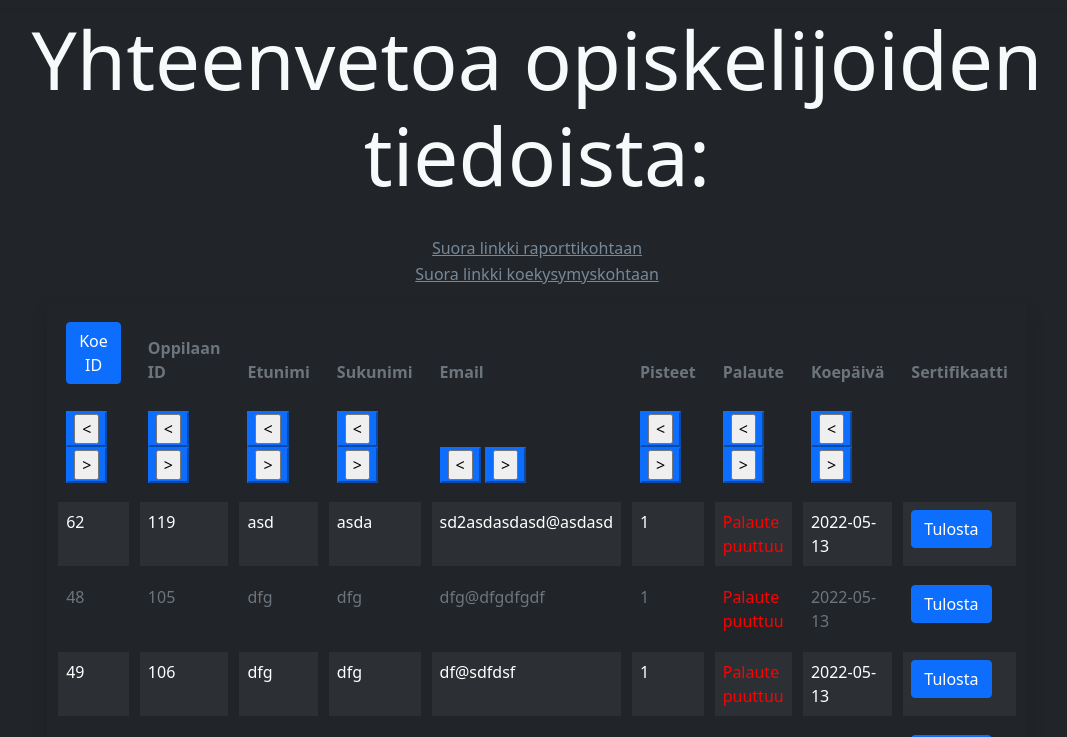
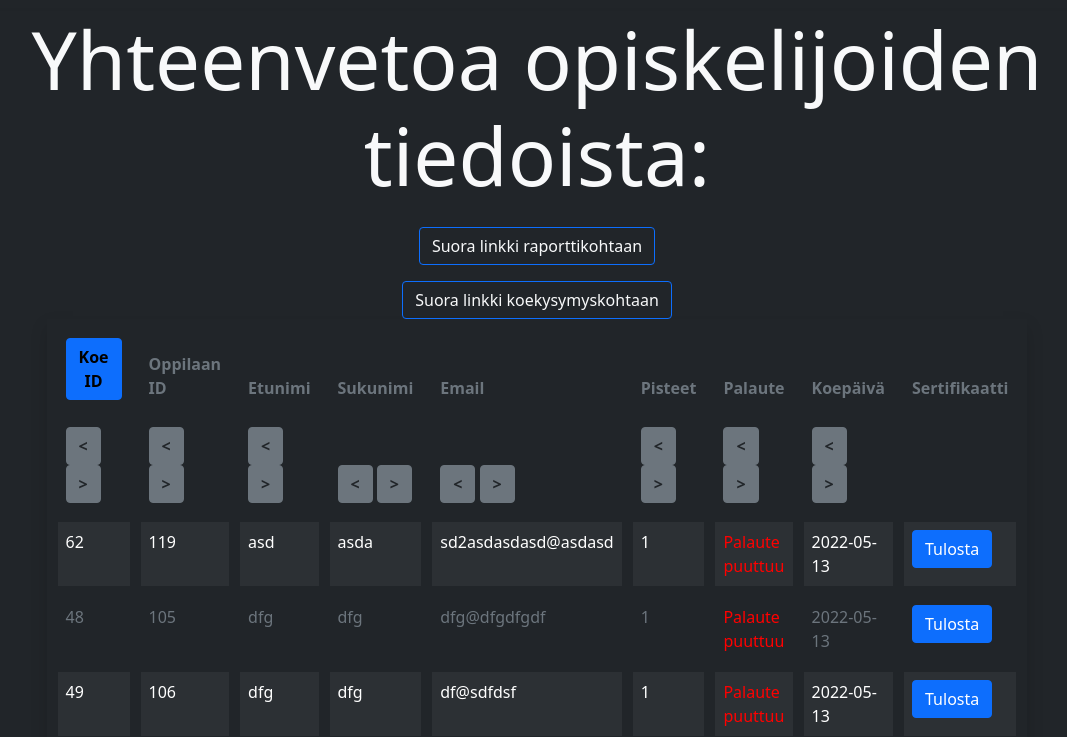
Before and after one commit to jotiaine/Fullstack_kehittaminen, a PHP site: page /index.php?page=about_teacher in a window 1280 px wide. Shown: the part 88-825 px from the top of the page, without its empty margins (103-1170 px from the left). Run offline with PHP 8.4, Linux system fonts and the light colour scheme; data comes from the database, SQL or seed files in the repository; some libraries are stand-ins or nearby versions.

Commit message:
Fixing errors and styling...

```diff
--- a/includes/about_teacher.php
+++ b/includes/about_teacher.php
@@ -135,15 +135,15 @@ $failedExamFeedback = 0;
 
 ?>
 <div class='container-fluid d-flex flex-column align-items-center justify-content-center text-center bg-dark h-100 text-white'>
-  <h5 id="main-title" class="display-1 text-light text-center">Yhteenvetoa opiskelijoiden tiedoista:</h5><br>
-  <a href = "#report"><button class="button-link">Suora linkki raporttikohtaan</button></a>
-  <p><a href = "#exams"><button class="button-link">Suora linkki koekysymyskohtaan</button></a></p>
+  <h5 id="main-title" class="display-1 text-light text-center">Yhteenvetoa opiskelijoiden tiedoista:</h5>
+  <a href = "#report" class="btn btn-outline-primary  text-light mb-3 mt-3">Suora linkki raporttikohtaan</a>
+  <a href = "#exams" class="btn btn-outline-primary text-light">Suora linkki koekysymyskohtaan</a>
 </div>
 
 <table class="table-style table text-muted table-borderless table-dark table-striped table-hover w-75 mb-5 shadow mx-auto">
     <thead>
       <tr>
-        <th><a class="btn btn-primary" href = "#exams">Koe ID</a></th>
+        <th><a class="btn btn-primary text-black fw-bold" href = "#exams">Koe ID</a></th>
         <th>Oppilaan ID</th>
         <th>Etunimi</th>
         <th>Sukunimi</th>
@@ -157,50 +157,50 @@ $failedExamFeedback = 0;
       <th>
         <!--<th>Koe ID</th>-->
         <form method="post">
-            <button class="btn-primary"><input type="submit" name="Koe_ID" value="<"/></button>
-            <button class="btn-primary"><input type="submit" name="Koe_ID2" value=">"/></button>
+            <input class="btn btn-secondary text-dark fw-bold" type="submit" name="Koe_ID" value="<"/>
+            <input class="btn btn-secondary text-dark fw-bold" type="submit" name="Koe_ID2" value=">"/>
         </form>
 
         <!--<th>Oppilaan ID</th>-->
         <th><form method="post">
-            <button class="btn-primary"><input type="submit" name="Oppilaan_ID" value="<"/></button>
-            <button class="btn-primary"><input type="submit" name="Oppilaan_ID2" value=">"/></button>
+            <input class="btn btn-secondary text-dark fw-bold" type="submit" name="Oppilaan_ID" value="<"/>
+            <input class="btn btn-secondary text-dark fw-bold" type="submit" name="Oppilaan_ID2" value=">"/>
         </form>
 
         <!--<th>Etunimi</th>-->
         <th><form method="post">
-            <button class="btn-primary"><input type="submit" name="Etunimi" value="<"/></button>
-            <button class="btn-primary"><input type="submit" name="Etunimi2" value=">"/></button>
+            <input class="btn btn-secondary text-dark fw-bold" type="submit" name="Etunimi" value="<"/>
+            <input class="btn btn-secondary text-dark fw-bold" type="submit" name="Etunimi2" value=">"/>
         </form>
 
         <!--<th>Sukunimi</th>-->
         <th><form method="post">
-            <button class="btn-primary"><input type="submit" name="Sukunimi" value="<"/></button>
-            <button class="btn-primary"><input type="submit" name="Sukunimi2" value=">"/></button>
+            <input class="btn btn-secondary text-dark fw-bold" type="submit" name="Sukunimi" value="<"/>
+            <input class="btn btn-secondary text-dark fw-bold" type="submit" name="Sukunimi2" value=">"/>
         </form>
 
         <!--<th>Email</th>-->
         <th><form method="post">
-            <button class="btn-primary"><input type="submit" name="Email" value="<"/></button>
-            <button class="btn-primary"><input type="submit" name="Email2" value=">"/></button>
+            <input class="btn btn-secondary text-dark fw-bold" type="submit" name="Email" value="<"/>
+            <input class="btn btn-secondary text-dark fw-bold" type="submit" name="Email2" value=">"/>
         </form>
 
         <!--<th>Pisteet</th>-->
         <th><form method="post">
-            <button class="btn-primary"><input type="submit" name="Pisteet" value="<"/></button>
-            <button class="btn-primary"><input type="submit" name="Pisteet2" value=">"/></button>
+            <input class="btn btn-secondary text-dark fw-bold" type="submit" name="Pisteet" value="<"/>
+            <input class="btn btn-secondary text-dark fw-bold" type="submit" name="Pisteet2" value=">"/>
         </form>
 
         <!--<th>Palaute</th>-->
         <th><form method="post">
-            <button class="btn-primary"><input type="submit" name="Palaute" value="<"/></button>
-            <button class="btn-primary"><input type="submit" name="Palaute2" value=">"/></button>
+            <input class="btn btn-secondary text-dark fw-bold" type="submit" name="Palaute" value="<"/>
+            <input class="btn btn-secondary text-dark fw-bold"  type="submit" name="Palaute2" value=">"/>
         </form>
 
         <!--<th>Koepäivä</th>-->
         <th><form method="post">
-            <button class="btn-primary"><input type="submit" name="Koepaiva" value="<"/></button>
-            <button class="btn-primary"><input type="submit" name="Koepaiva2" value=">"/></button>
+            <input class="btn btn-secondary text-dark fw-bold" type="submit" name="Koepaiva" value="<"/>
+            <input class="btn btn-secondary text-dark fw-bold" type="submit" name="Koepaiva2" value=">"/>
         </form>
       </tr>
     </thead>
@@ -247,30 +247,30 @@ $failedExamFeedback = 0;
     </tbody>
   </table>
 
-  <h2 id="report" class="display-4 fw-bold text-muted text-black text-center">Opiskelijoita yhteensä: <?php echo $howMany ?> kpl</h2>
+  <h2 id="report" class="display-4 text-light text-center">Opiskelijoita yhteensä: <?php echo $howMany ?> kpl</h2>
 
       <div class='table-style table text-muted table-borderless table-dark table-striped table-hover w-50 mb-5 shadow mx-auto heading-container-summary'>
-      <h4 class="display-5 text-muted text-center">Lukuja koesuorituksista:</h4>
+      <h4 class="display-5 text-light text-center">Lukuja koesuorituksista:</h4>
       <div class='container-fluid d-flex flex-column align-items-center justify-content-center text-center bg-dark h-100'>
         <div class='text-box'>
           <p>Kokeen hyväksytysti suorittaneita opiskelijoita:
           </p>
           <div class='number'>
-            <p><?php echo $examPassed ?> kpl</p>
+            <p class="text-light"><?php echo $examPassed ?> kpl</p>
         </div>
         </div>
         <div class='text-box'>
           <p>Palaute annettu kokeen hyväksytysti suorittaneille:
           </p>
           <div class='number'>
-            <p><?php echo ($examPassed - $feedBackMissing) ?> kpl</p>
+            <p class="text-light"><?php echo ($examPassed - $feedBackMissing) ?> kpl</p>
         </div>
         </div>
         <div class='text-box'>
           <p>Palaute kokeesta antamatta sen hyväksytysti suorittaneille:
           </p>
           <div class='number'>
-            <p><?php echo $feedBackMissing ?> kpl</p>
+            <p class="text-light"><?php echo $feedBackMissing ?> kpl</p>
         </div>
         </div>
         <p></p>
@@ -278,28 +278,29 @@ $failedExamFeedback = 0;
           <p>Kokeen hylättynä suorittaneita opiskelijoita:
           </p>
           <div class='number'>
-            <p><?php echo $examFailed ?> kpl</p>
+            <p class="text-light"><?php echo $examFailed ?> kpl</p>
         </div>
         </div>
         <div class='text-box'>
           <p>Palaute annettu kokeen hylättynä suorittaneille:
           </p>
           <div class='number'>
-            <p><?php echo ($examFailed - $failedExamFeedback) ?> kpl</p>
+            <p class="text-light"><?php echo ($examFailed - $failedExamFeedback) ?> kpl</p>
         </div>
         </div>
         <div class='text-box'>
           <p>Palaute kokeesta antamatta sen hylättynä suorittaneille:
           </p>
           <div class='number'>
-            <p><?php echo $failedExamFeedback ?> kpl</p>
+            <p class="text-light"><?php echo $failedExamFeedback ?> kpl</p>
         </div>
         </div>
       </div>
       <div class='table table-striped table-dark text-white'></div><br>
     </div>
-    <a href = "#main-title"><button class="button-link">Takaisin ylös</button></a>
-
+    <div class="d-flex justify-content-center">
+      <a href = "#main-title" class="btn btn-primary text-dark mx-auto">Takaisin ylös</a>
+    </div>
 <?php
 
 $sql='SELECT test.testID, question.questionID, question.question_1, question.question_2, question.question_3,
@@ -310,10 +311,10 @@ ORDER by testID';
 $result=$conn->query($sql);
 $rows=mysqli_num_rows($result);
 ?>
-<div class='container-fluid d-flex flex-column align-items-center justify-content-center text-center bg-dark h-100 text-white'>
-  <h5 id="exams" class="display-4 fw-bold text-muted text-center">Muodostettujen kokeiden kysymykset ja oikeat vastaukset:</h5>
+<div class='container-fluid d-flex flex-column align-items-center justify-content-center text-center bg-dark h-100 text-white mt-5'>
+  <h5 id="exams" class="display-4 text-light text-center">Muodostettujen kokeiden kysymykset ja oikeat vastaukset:</h5>
 </div>
-<h6 class="display-5 text-muted text-center">Kokeita yhteensä: <?php echo $rows ?>kpl</h6>
+<h6 class="display-5 text-light text-center">Kokeita yhteensä: <?php echo $rows ?>kpl</h6>
 <table class="table-style table text-muted table-borderless table-dark table-striped table-hover w-75 mb-5 shadow mx-auto">
     <thead>
       <tr>
@@ -344,4 +345,6 @@ $rows=mysqli_num_rows($result);
       ?>
     </tbody>
   </table>
-  <a href = "#main-title"><button class="button-link">Takaisin ylös</button></a>
+  <div class="d-flex justify-content-center mb-5">
+    <a href = "#main-title" class="btn btn-primary text-dark mx-auto">Takaisin ylös</a>
+  </div>
--- a/includes/faq.php
+++ b/includes/faq.php
@@ -7,7 +7,7 @@
 
 <table class="table-style table table-borderless table-dark table-striped table-hover w-75 mx-auto text-center text-light shadow">
   <thead class='FAQ-header'>
-    <td class="fs-1 fw-bold">FAQ - Usein kysytyt kysymykset</td>
+    <td class="display-2">FAQ - Usein kysytyt kysymykset</td>
   </thead>
   <tr id=question1 class='question-area' >
     <td colspan="2" class="fs-3 text-muted">Montako kertaa tentin saa uusia?</td>
--- a/includes/header_default.php
+++ b/includes/header_default.php
@@ -18,9 +18,6 @@
             <li class="nav-item">
               <a id="home-link" class="nav-link <?php if($page == 'home') echo 'active' ?>" href="index.php?page=home">HOME</a>
             </li>
-            <!--<li class="nav-item">
-              <a class="nav-link <?php if($page == 'about') echo 'active' ?>" href="index.php?page=about">ABOUT</a>
-            </li>-->
             <li class="nav-item">
               <a class="nav-link <?php if($page == 'faq') echo 'active' ?>" href="index.php?page=faq">FAQ</a>
             </li>
--- a/includes/header_student.php
+++ b/includes/header_student.php
@@ -18,9 +18,6 @@
             <li class="nav-item">
               <a id="home-link" class="test-page-link nav-link <?php if($page == '') echo 'active' ?>" href="index.php?user=student">HOME</a>
             </li>
-            <li class="nav-item">
-              <a class="test-page-link nav-link <?php if($page == 'about') echo 'active' ?>" href="index.php?page=about&user=student">ABOUT</a>
-            </li>
             <li id="test-page" class="nav-item">
                 <a id="test-page-link" class="nav-link <?php if($page == 'test') echo 'active' ?>" href="index.php?page=test&user=student">TEST</a>
             </li>
--- a/includes/test.php
+++ b/includes/test.php
@@ -299,13 +299,11 @@
                     </div>
 
                     <div id="certificate-container" class="text-center mx-auto text-muted border border-primary rounded p-4 shadow w-75 my-5 mb-5">
-                    <h3 class="p-1 display-2 text-center bg-black rounded">Certificate<h3>
+                    <h3 class="p-1 display-2 text-light text-center bg-black rounded">Certificate</h3>
                     <p class="mt-3">Congratulations for completing the test succesfully!</p>
                     <p>Here"s your certificate</p>
                     <div class="d-flex justify-content-center align-items-center border border-primary p-4 w-50 mx-auto rounded shadow">
-                      <span class="me-1">Download</span>
-                      <a href = index.php?page=cerPDF&user=teacher&pID='. $studentID .'><i class="certificate fa fa-certificate text-primary"></i></a>
-                      </div>
+                      <a class="text-decoration-none" href = index.php?page=cerPDF&user=teacher&pID='. $studentID .'>Download<i class="certificate fa fa-certificate text-primary"></i></a>
                     </div>
                     </div>
                     ';
```
Also changed, not shown: ajax/load_test_page_link.php (+6 -6 lines), functions/create_student.php (+5 -7 lines), includes/about.php (deleted, +0 -139 lines), js/jquery.js.
